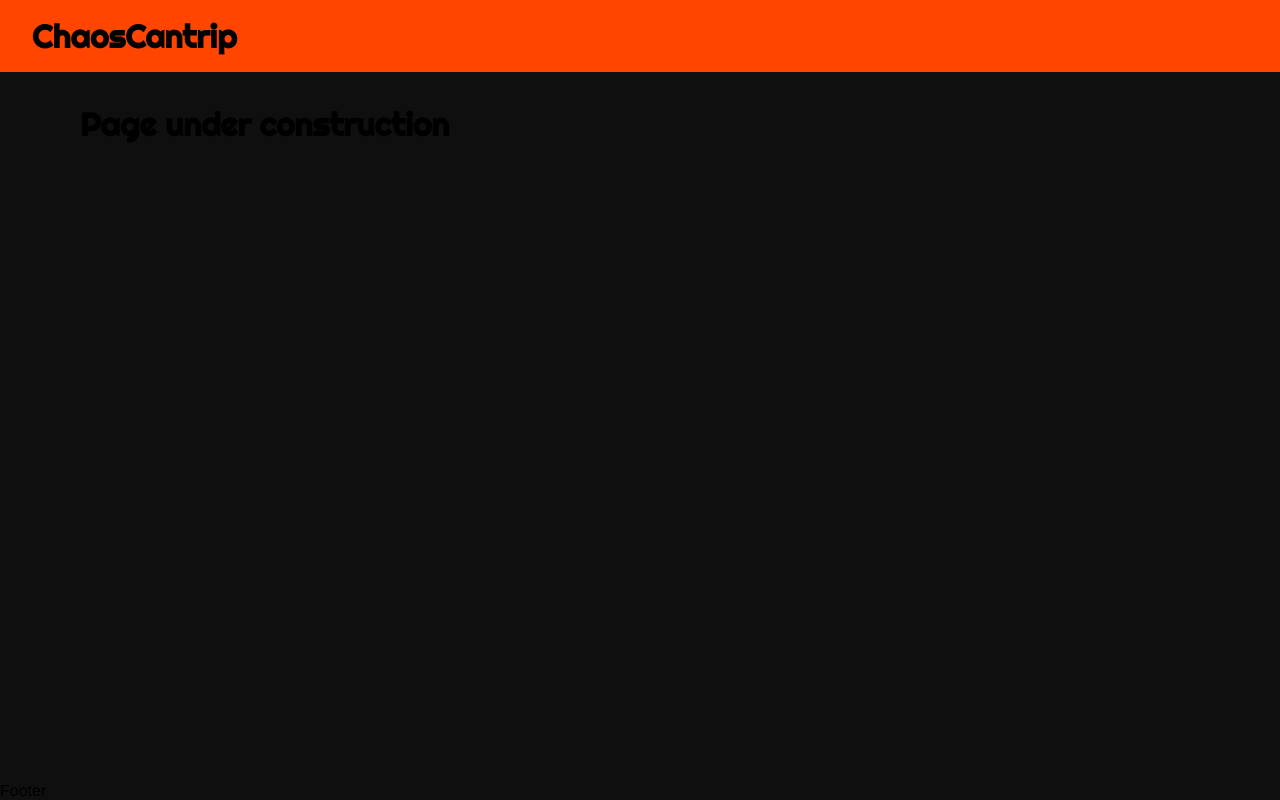
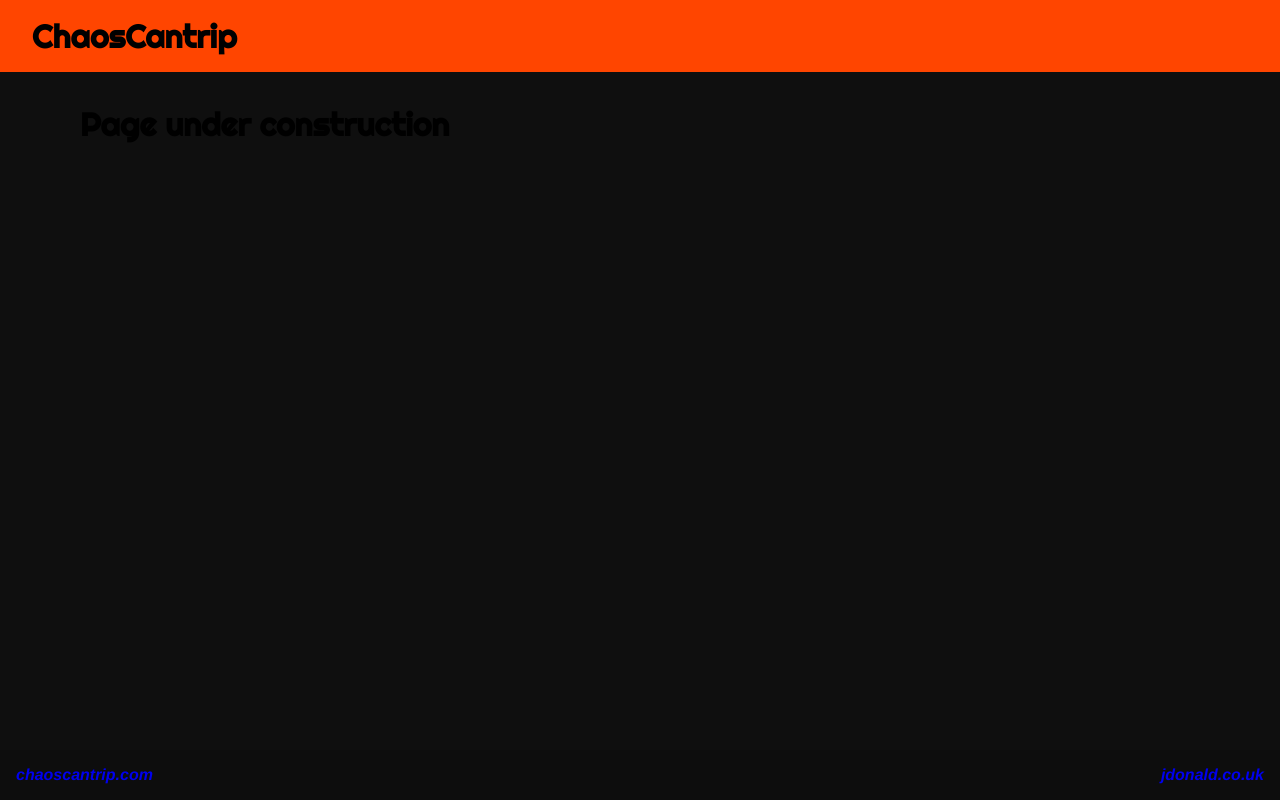
Before and after one commit to ChaosCantrip/Website, a Next.js app: page / in a window 1280 px wide. Built offline with nearby package versions, Linux system fonts and the light colour scheme.

Commit message:
Added basic footer

```diff
--- a/components/layout/Footer.js
+++ b/components/layout/Footer.js
@@ -2,8 +2,9 @@ import styles from "./Footer.module.css";
 
 export function Footer() {
     return (
-        <footer>
-            <p>Footer</p>
+        <footer className={styles.footer}>
+            <a href={"https://chaoscantrip.com"}>chaoscantrip.com</a>
+            <a href={"https://jdonald.co.uk"}>jdonald.co.uk</a>
         </footer>
     )
 }
--- a/components/layout/Footer.module.css
+++ b/components/layout/Footer.module.css
@@ -0,0 +1,22 @@
+.footer {
+    display: flex;
+    justify-content: space-between;
+    align-items: center;
+    padding: 1rem;
+    background: #0d0d0d;
+    font-weight: bold;
+    color: lightgray;
+    font-style: italic;
+}
+
+.footer > * {
+    flex: 1;
+}
+
+.footer > *:last-child {
+    text-align: right;
+}
+
+.footer a {
+    text-decoration: none;
+}
```
